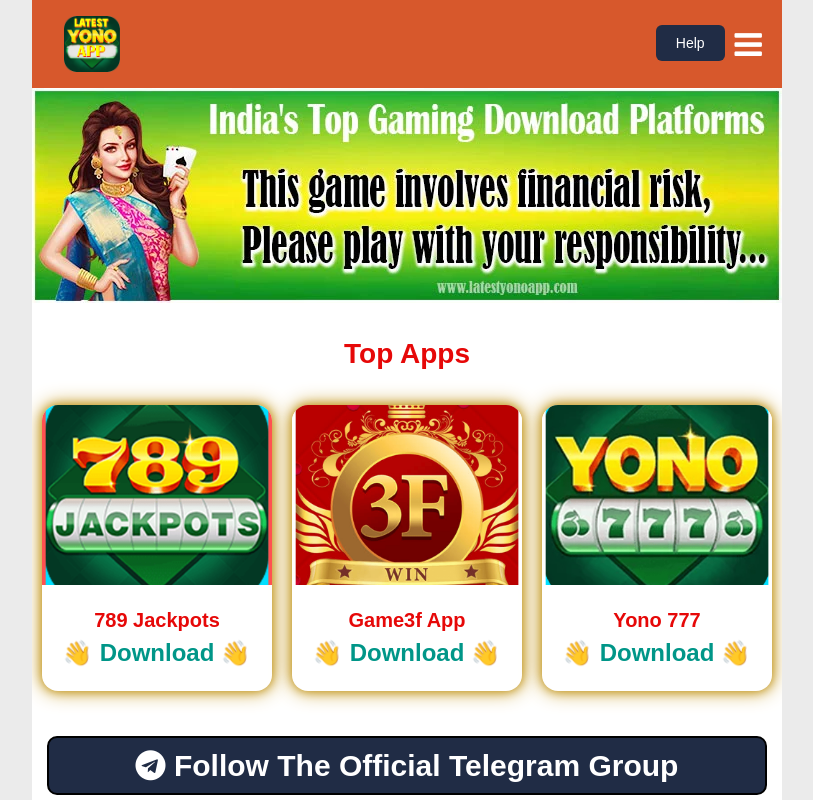
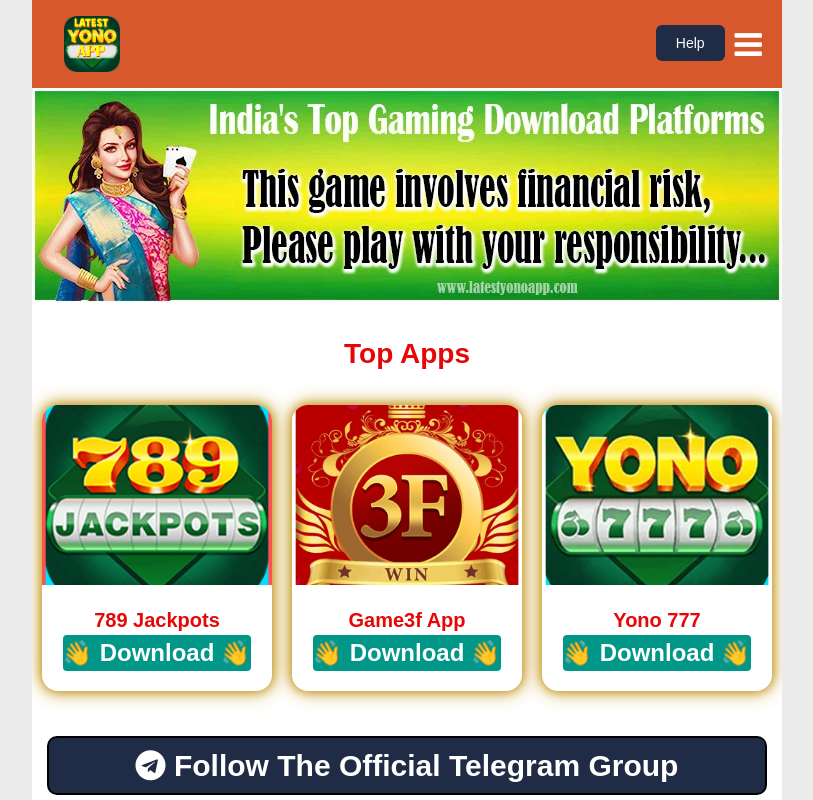
Before and after one commit to Sumit-Chouhan-786/latest-yono-app, a plain HTML site: page index.html in a window 1280 px wide. Shown: the top 800 px of the page, without its empty margins (233-1046 px from the left). Drawn offline with Linux system fonts and the light colour scheme.

Commit message:
add top cards btn bg

```diff
--- a/latestyonoapp/index.css
+++ b/latestyonoapp/index.css
@@ -535,7 +535,9 @@
     }
 
     .cardbox-link {
-      color: #009688;
+      background-color:  #009688;
+      color: white;
+      border-radius: 4px;
       text-decoration: none;
       font-weight: bold;
       position: relative;
```
